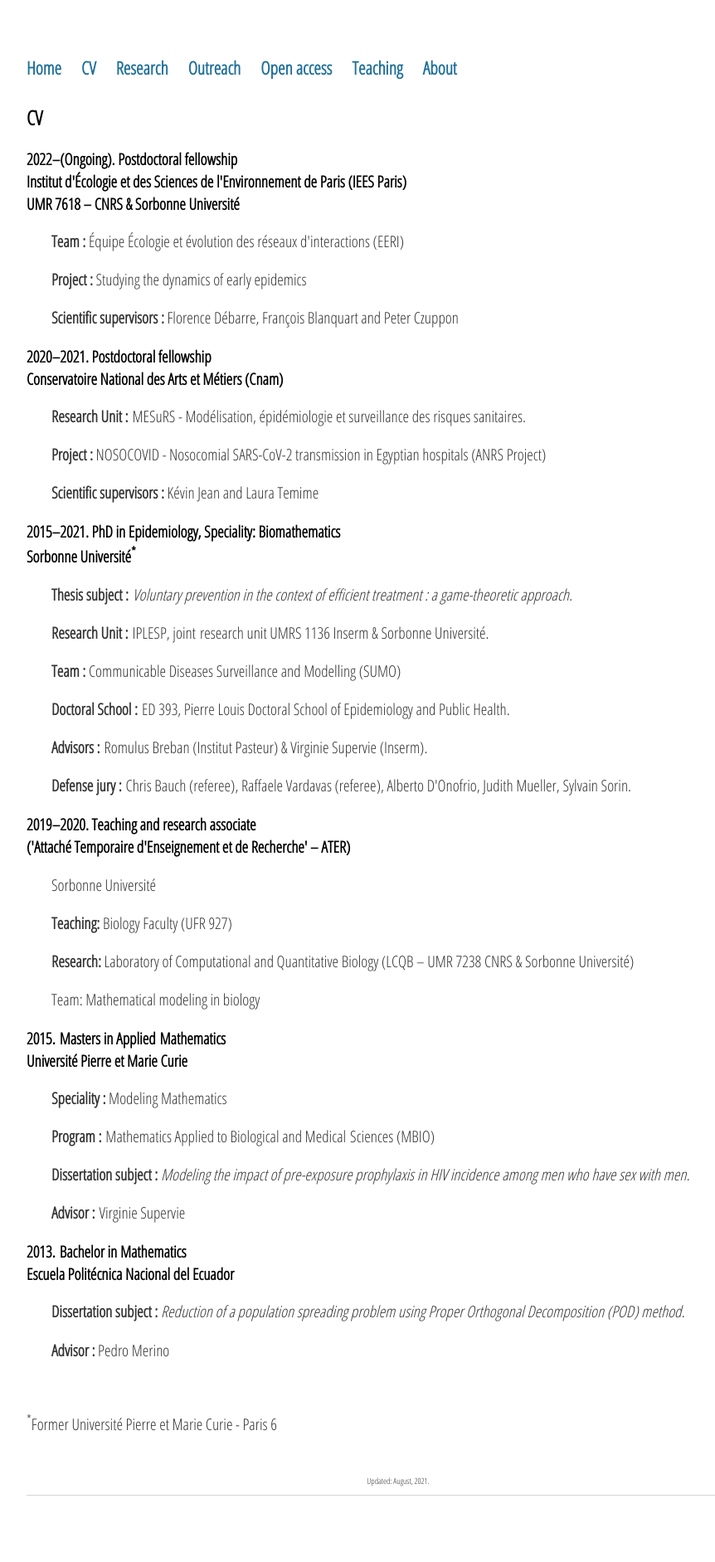
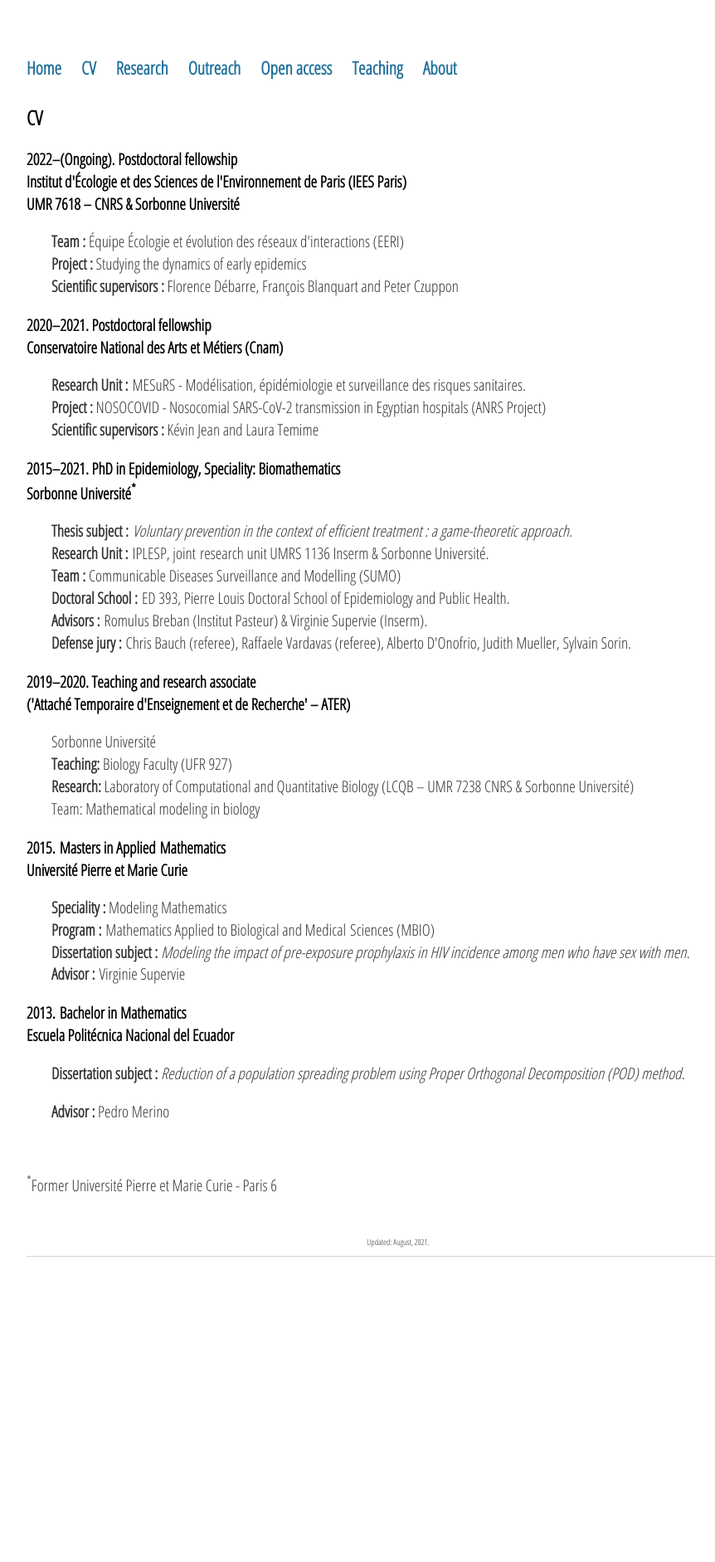
Before and after one commit to sjijon/sjijon.github.io, a Jekyll site: the page built from cv.html, in a window 1280 px wide. Shown: the whole page at 83% size, without its empty margins (160-1022 px from the left). Built offline with Jekyll 4.4.1, drawn with Linux system fonts in a browser that asks for light colours; nearby versions of some CDN libraries; after the commit the page ends 1595 px from its top, so only the background shows below that.

Commit message:
Fix line breaks

```diff
--- a/cv.html
+++ b/cv.html
@@ -9,11 +9,9 @@ title: CV
 	<h4>UMR 7618 – CNRS &  Sorbonne Université</h4>
 	<p style="padding-left:30px;">
 		<strong>Team :</strong> Équipe Écologie et évolution des réseaux d'interactions (EERI)
-	</p>
-	<p style="padding-left:30px;">
+		<br>
 		<strong>Project :</strong> Studying the dynamics of early epidemics
-	</p>
-	<p style="padding-left:30px;">
+		<br>
 		<strong>Scientific supervisors :</strong> Florence Débarre, François Blanquart and Peter Czuppon
 	</p>
 
@@ -21,11 +19,9 @@ title: CV
 	<h4>Conservatoire National des Arts et Métiers (Cnam)</h4>
 	<p style="padding-left:30px;">
 		<strong>Research Unit :</strong> MESuRS - Modélisation, épidémiologie et surveillance des risques sanitaires.
-	</p>
-	<p style="padding-left:30px;">
+		<br>
 		<strong>Project :</strong> NOSOCOVID - Nosocomial SARS-CoV-2 transmission in Egyptian hospitals (ANRS Project)
-	</p>
-	<p style="padding-left:30px;">
+		<br>
 		<strong>Scientific supervisors :</strong> Kévin Jean and Laura Temime
 	</p>
 
@@ -34,20 +30,15 @@ title: CV
 	<h4>Sorbonne Université<sup>*</sup></h4>
 	<p style="padding-left:30px;">
 		<strong>Thesis subject :</strong> <em>Voluntary prevention in the context of efficient treatment : a game-theoretic approach.</em>
-	</p>
-	<p style="padding-left:30px;">
+		<br>
 		<strong>Research Unit :</strong> IPLESP, joint research unit UMRS 1136 Inserm & Sorbonne Université.
-	</p>
-	<p style="padding-left:30px;">
+		<br>
 		<strong>Team :</strong> Communicable Diseases Surveillance and Modelling (SUMO)
-	</p>
-	<p style="padding-left:30px;">
+		<br>
 		<strong>Doctoral School : </strong>ED 393, Pierre Louis Doctoral School of Epidemiology and Public Health.
-	</p>
-	<p style="padding-left:30px;">
+		<br>
 		<strong>Advisors :</strong> Romulus Breban (Institut Pasteur) & Virginie Supervie (Inserm).
-	</p>
-	<p style="padding-left:30px;">
+		<br>
 		<strong>Defense jury :</strong> Chris Bauch (referee), Raffaele Vardavas (referee), Alberto D'Onofrio,
 		Judith Mueller, Sylvain Sorin.
 	</p>
@@ -57,14 +48,11 @@ title: CV
 	<h4>('Attaché Temporaire d'Enseignement et de Recherche' – ATER)</h4>
 	<p style="padding-left:30px;">
 		Sorbonne Université
-	</p>
-	<p style="padding-left:30px;">
+		<br>
 		<strong>Teaching:</strong> Biology Faculty (UFR 927)
-	</p>
-	<p style="padding-left:30px;">
+		<br>
 		<strong>Research:</strong> Laboratory of Computational and Quantitative Biology (LCQB – UMR 7238 CNRS & Sorbonne Université)
-	</p>
-	<p style="padding-left:30px;">
+		<br>
 		Team: Mathematical modeling in biology
 	</p>
 
@@ -72,14 +60,11 @@ title: CV
 	<h4>Université Pierre et Marie Curie</h4>
 	<p style="padding-left:30px;">
 		<strong>Speciality :</strong> Modeling Mathematics
-	</p>
-	<p style="padding-left:30px;">
+		<br>
 		<strong>Program :</strong> Mathematics Applied to Biological and Medical Sciences (MBIO)
-	</p>
-	<p style="padding-left:30px;">
+		<br>
 		<strong>Dissertation subject :</strong> <em>Modeling the impact of pre-exposure prophylaxis in HIV incidence among men who have sex with men.</em>
-	</p>
-	<p style="padding-left:30px;">
+		<br>
 		<strong>Advisor : </strong>Virginie Supervie
 	</p>
 
@@ -91,9 +76,9 @@ title: CV
 	<p style="padding-left:30px;">
 		<strong>Advisor :</strong> Pedro Merino
 	</p>
-	</br>
+	<br>
 	<p><sup>*</sup>Former Université Pierre et Marie Curie - Paris 6</p>
-	</br>
+	<br>
 	<p style="font-size:10px;text-align:center;">
 		Updated: August, 2021.
 	</p>
```
